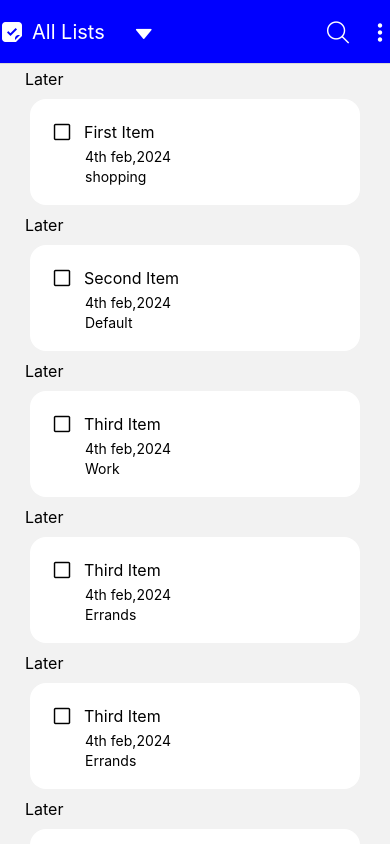
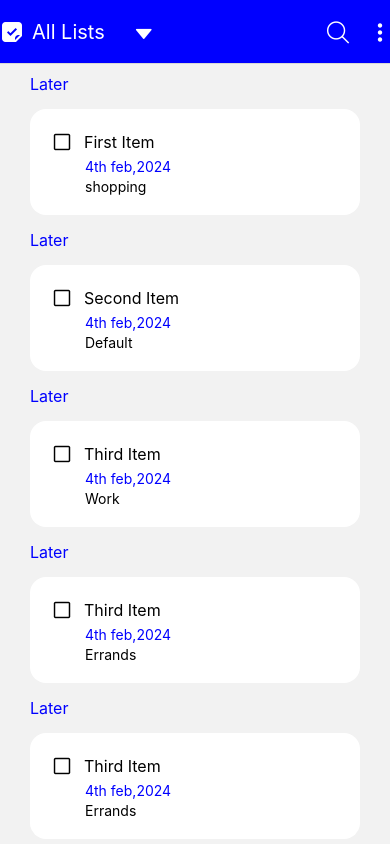
Before and after one commit to JunaidRaza512/Kam-kr-le-To-do-List-, a React Native app: screen /Home in a window 390 px wide. Shown: the top 844 px of the page. Built offline with nearby package versions, Linux system fonts and the light colour scheme.

Commit message:
modiciation to design

```diff
--- a/src/screens/Home.js
+++ b/src/screens/Home.js
@@ -15,7 +15,7 @@ export default function Home({ navigation }) {
   };
   const _renderItem = ({ item }) => (
     <View>
-      <Text style={{ padding: 5, fontSize: 16 }}>Later</Text>
+      <Text style={{ padding: 10, fontSize: 16, color: "blue" }}>Later</Text>
       <TouchableOpacity delayPressIn={50}>
         <View style={styles.outerView}>
           <View style={styles.item}>
@@ -29,6 +29,8 @@ export default function Home({ navigation }) {
                 marginVertical: 3,
                 marginLeft: 35,
                 fontSize: 14,
+                fontWeight: "400",
+                color: "blue",
               }}
             >
               {item.date}
```
